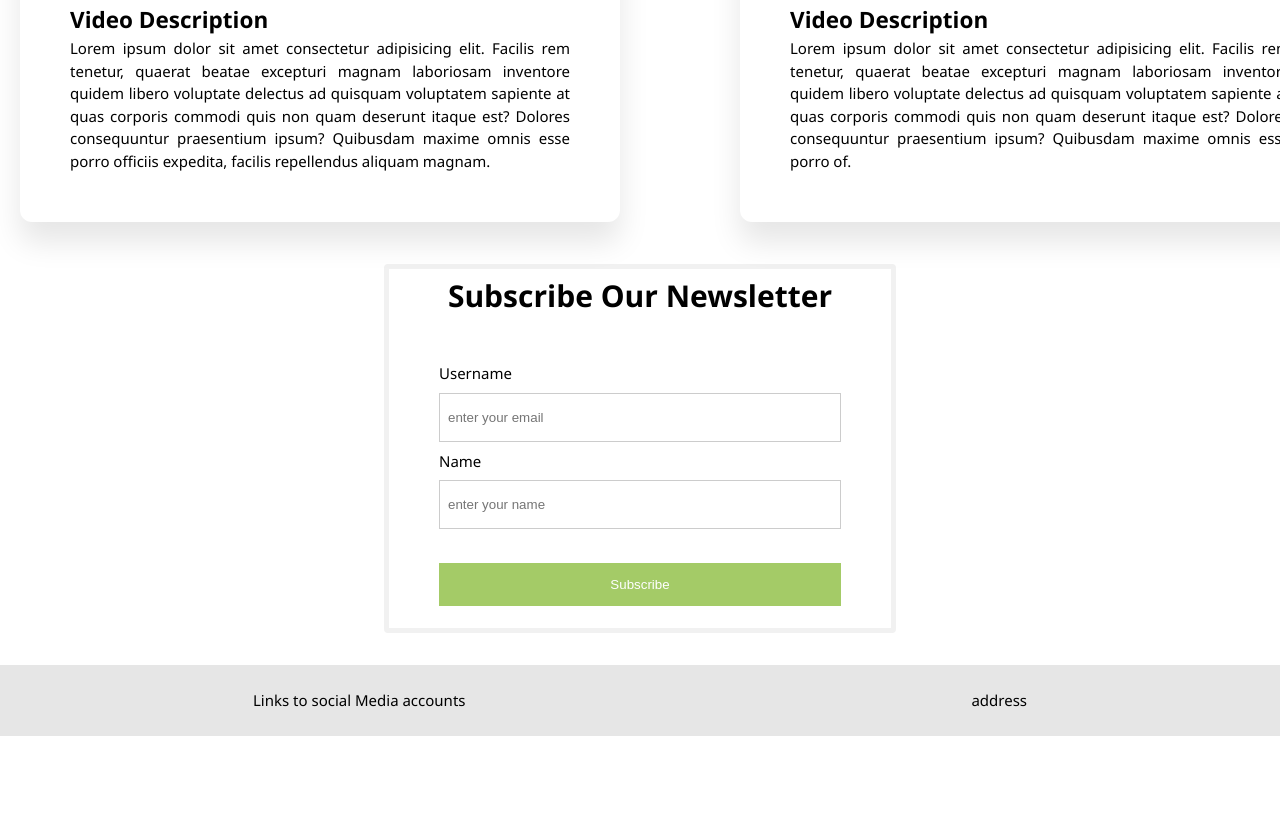
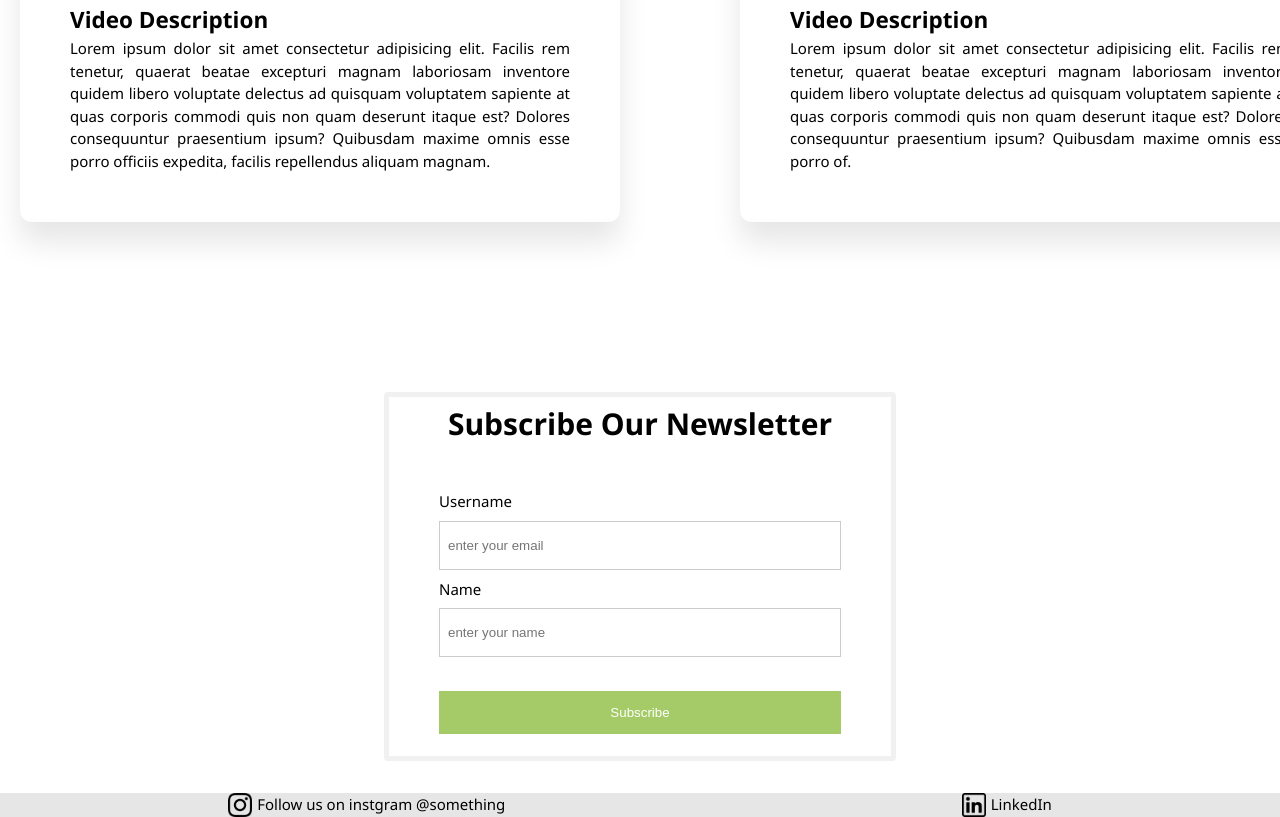
Before and after one commit to hanskosarkar/Devfinity, a plain HTML site: page index.html in a window 1280 px wide. Shown: the part 937-1754 px from the top of the page. Before the commit the page ends 1673 px from the top, so only its background shows below. Drawn offline with Linux system fonts and the light colour scheme.

Commit message:
icons added margin given

```diff
--- a/index.html
+++ b/index.html
@@ -134,11 +134,13 @@
 
       <footer>
         <!-- footer -->
-        <div class="socials">
-          <p>Links to social Media accounts</p>
+        <div class="instagram">
+          <img src="instagram.png " width="24px" height="24px" />
+          <p>Follow us on instgram @something</p>
         </div>
-        <div class="findUs">
-          <p>address</p>
+        <div class="linkedin">
+          <img src="linkedin.png" width="24px" height="24px" />
+          <p>LinkedIn</p>
         </div>
       </footer>
     </div>
--- a/style.css
+++ b/style.css
@@ -122,12 +122,17 @@ main {
   width: 500px;
   text-align: justify;
 }
+.instagram,
+.linkedin {
+  display: flex;
+  gap: 5px;
+}
 
 form {
   border: 5px solid #f1f1f1;
   width: 40%;
   margin: auto;
-  margin-top: 2rem;
+  margin-top: 10rem;
   border-radius: 4px;
 }
 form h1 {
```
Also changed, not shown: instagram.png (added), linkedin.png (added).
